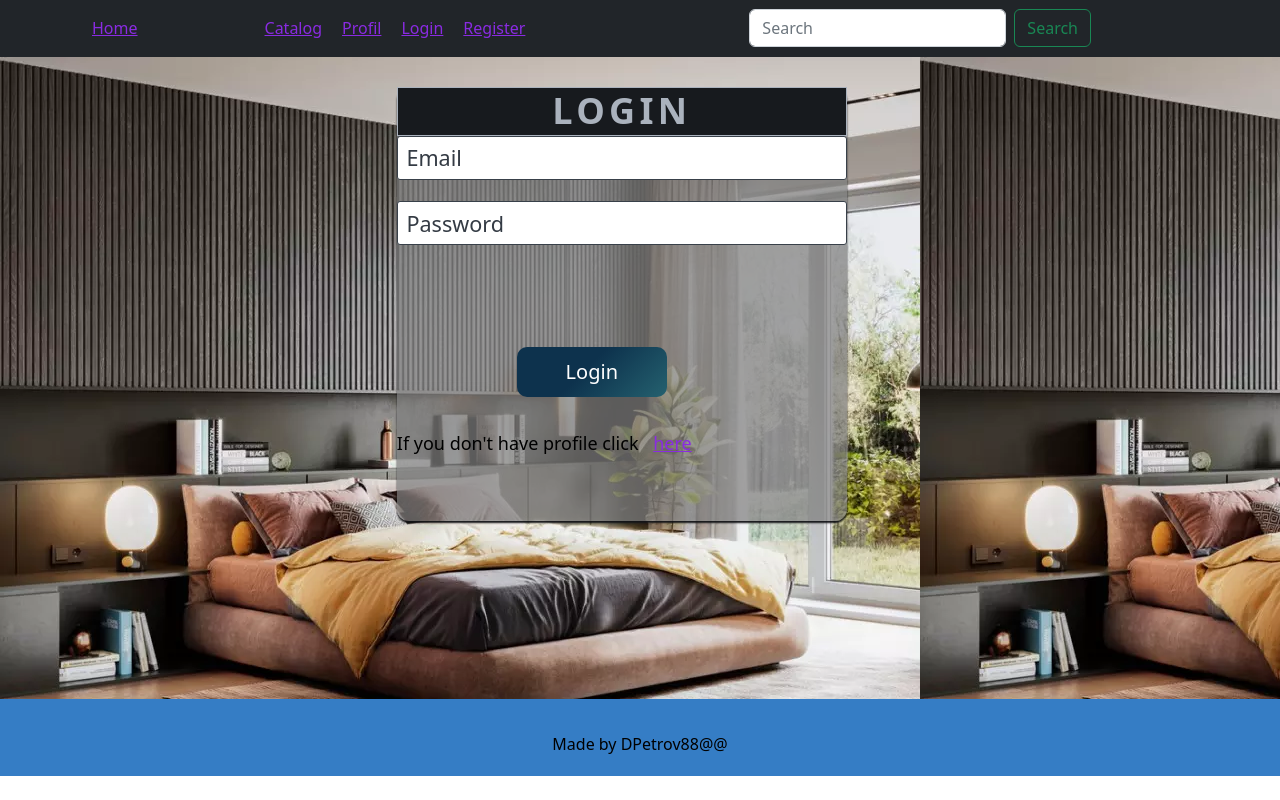
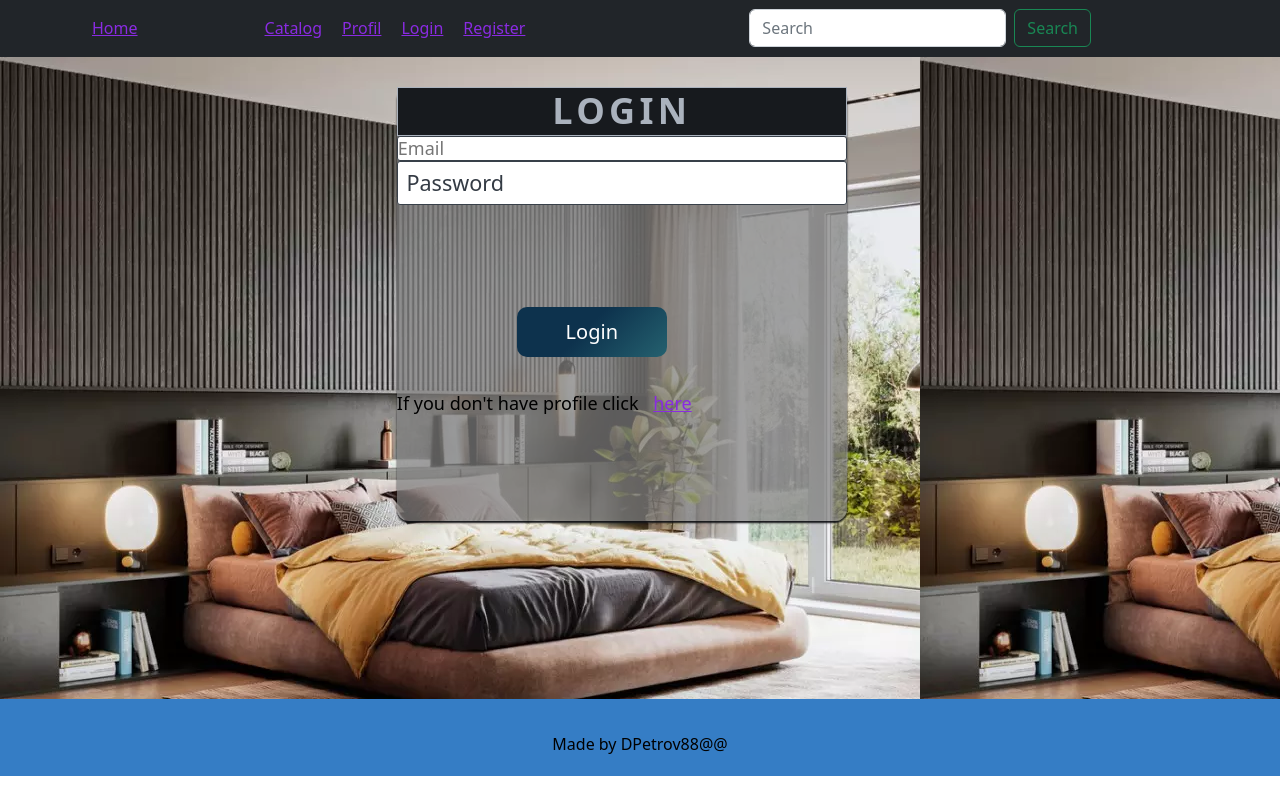
Before and after one commit to Dpetrov88/React-project-mattress, a React (Create React App) app: page /login in a window 1280 px wide. Built offline with nearby package versions, Linux system fonts and the light colour scheme; no server answers.

Commit message:
Update Login.js

```diff
--- a/src/components/Login/Login.js
+++ b/src/components/Login/Login.js
@@ -18,10 +18,24 @@ export const Login = () => {
                 <legend>Login</legend>
 
                 <label htmlFor="email" className="vhod">Email</label>
-                <input  id="email" className="email" name="email" type="text" placeholder="Email" value={values.email} onChange={changeHandler} />
+                <input
+                id="email"
+                className="email"
+                name="email"
+                type="email"
+                placeholder="Email"
+                value={values.email}
+                onChange={changeHandler} />
 
                 <label htmlFor="password" className="vhod">Password</label>
-                <input id="password" className="password" name="password" type="password" placeholder="Password" value={values.password} onChange={changeHandler} />
+                <input
+                id="password"
+                className="password"
+                name="password"
+                type="password"
+                placeholder="Password"
+                 value={values.password}
+                 onChange={changeHandler} />
 
                 <button type="submit" className="login">Login</button>
 
```
